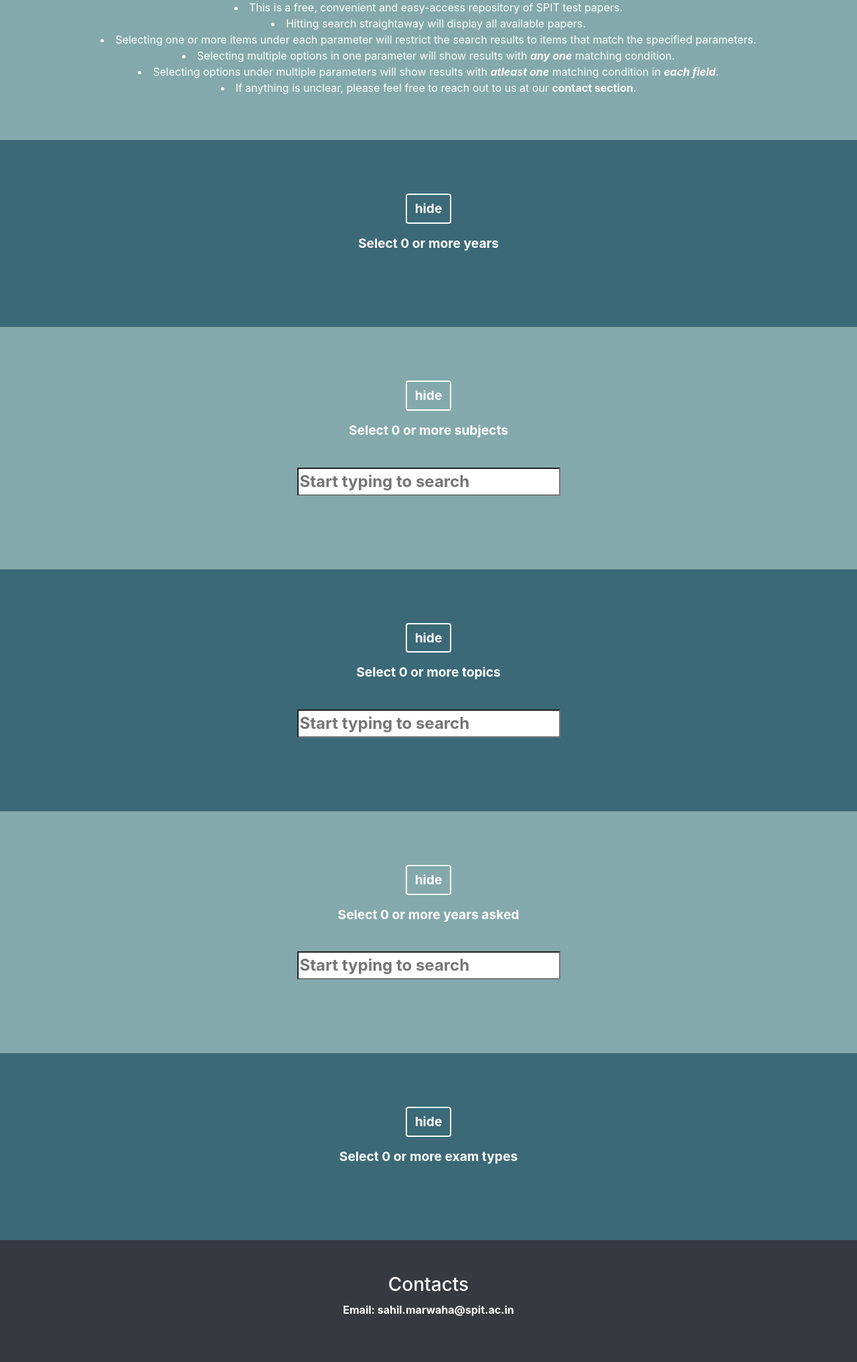
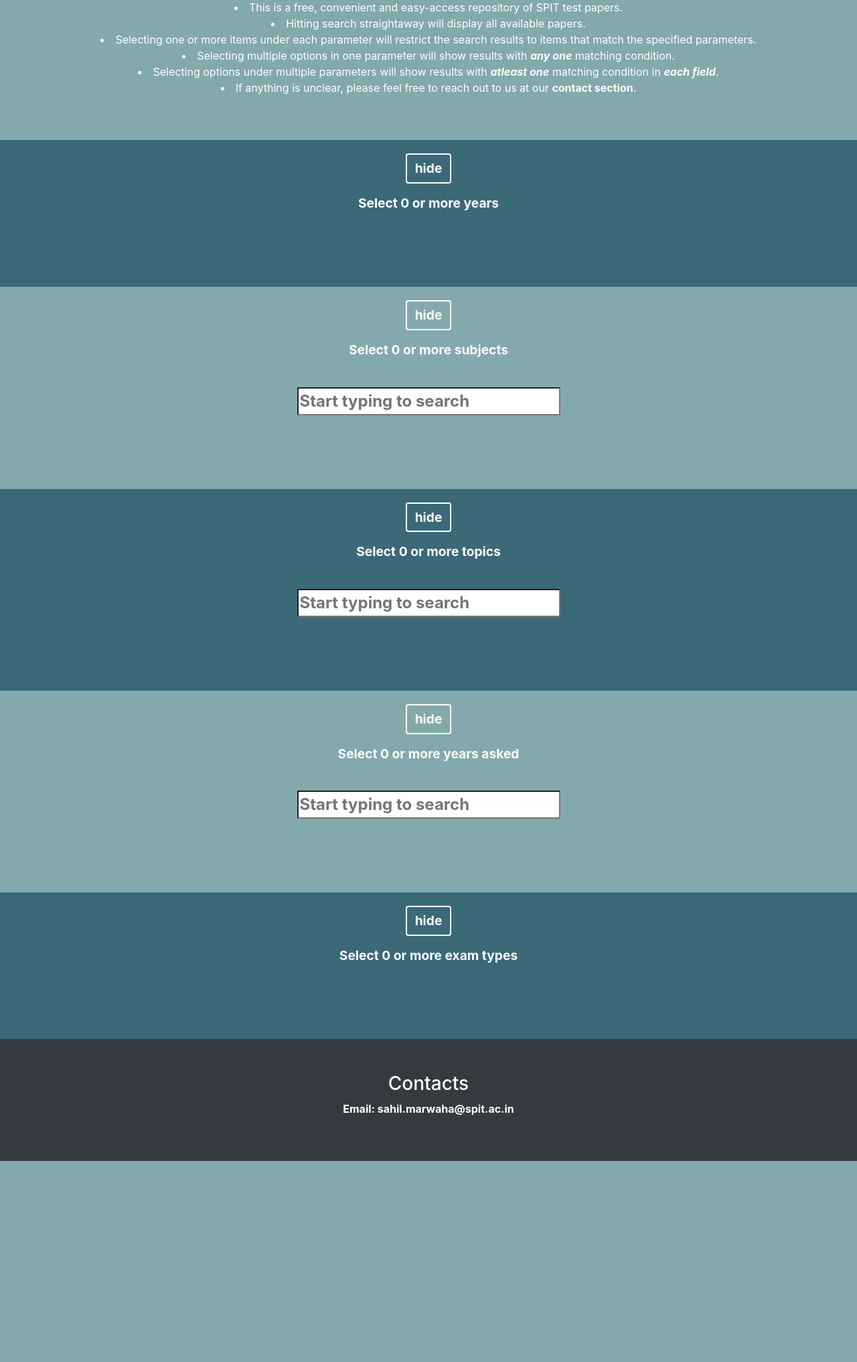
Before and after one commit to sahil27301/freespace, a PHP site: page / in a window 1280 px wide. Shown: the part 388-2421 px from the top of the page at 67% size. After the commit the page ends 2121 px from the top, so only its background shows below. Run offline with PHP 8.4, Linux system fonts and the light colour scheme; data that the repository does not hold is empty.

Commit message:
Added navbar offset to fix scrolling

```diff
--- a/index.js
+++ b/index.js
@@ -1,6 +1,6 @@
 $(".scroll").click(function(event){
     event.preventDefault();
-    $('html,body').animate({scrollTop:$(this.hash).offset().top}, 500);
+    $('html,body').animate({scrollTop:$(this.hash).offset().top-$(".navbar").height()}, 500);
 });
 
 $(".button").mousedown(function(){
--- a/styles.css
+++ b/styles.css
@@ -42,7 +42,6 @@ body {
   font-size: 120%;
   color: white;
   font-weight: bold;
-  margin-top: 30px;
 }
 
 .hide:hover {
@@ -57,7 +56,7 @@ body {
 
 .year {
   background-color: #3b6978;
-  padding: 50px 0 50px 0;
+  padding: 20px 0 50px 0;
 }
 
 .instHead {
@@ -119,7 +118,7 @@ body {
 
 .subject{
   background-color: #84a9ac;
-  padding: 50px;
+  padding: 20px 0 50px 0;
 }
 
 .subjectButton {
@@ -138,7 +137,7 @@ body {
 }
 
 .topics {
-  padding: 50px;
+  padding: 20px 0 50px 0;
   background-color: #3b6978;
 }
 
@@ -158,7 +157,7 @@ body {
 }
 
 .dateAsked {
-  padding: 50px;
+  padding: 20px 0 50px 0;
   background-color: #84a9ac;
 }
 
@@ -178,7 +177,7 @@ body {
 }
 
 .examType {
-  padding: 50px;
+  padding: 20px 0 50px 0;
   background-color: #3b6978;
 }
 
```
